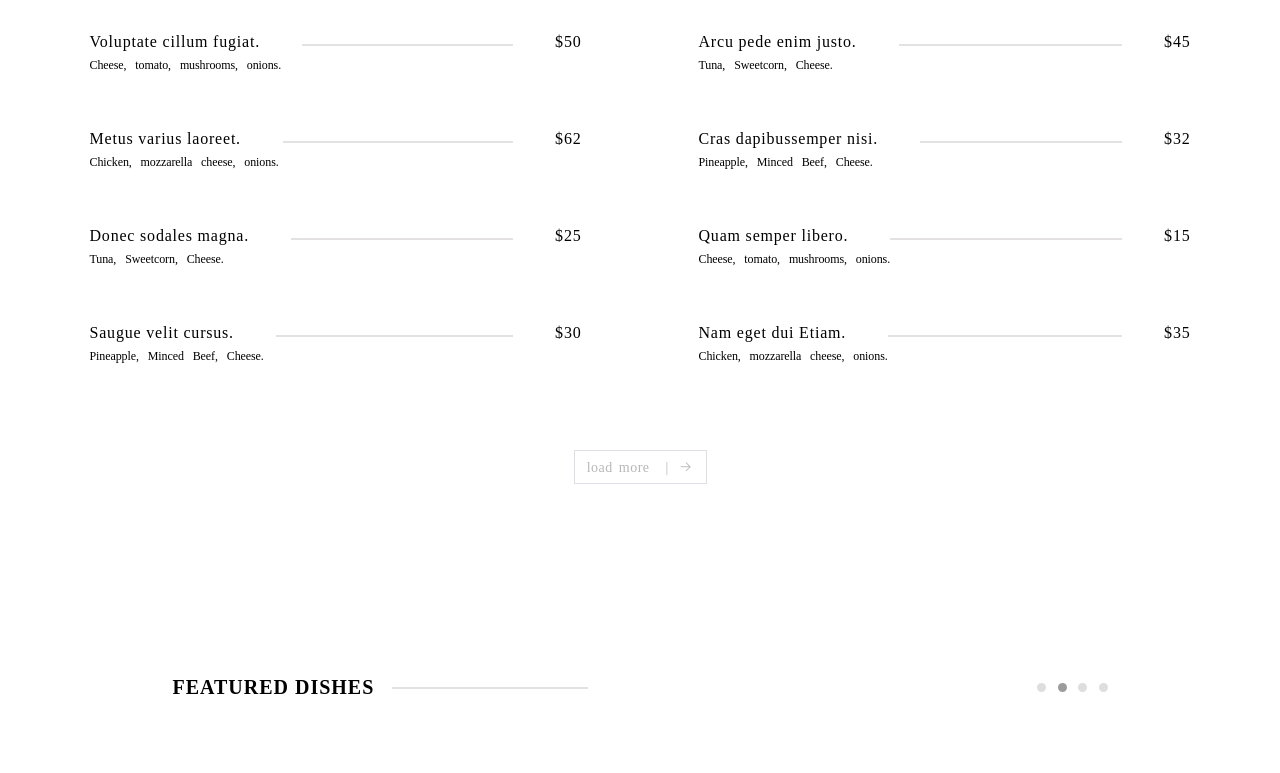
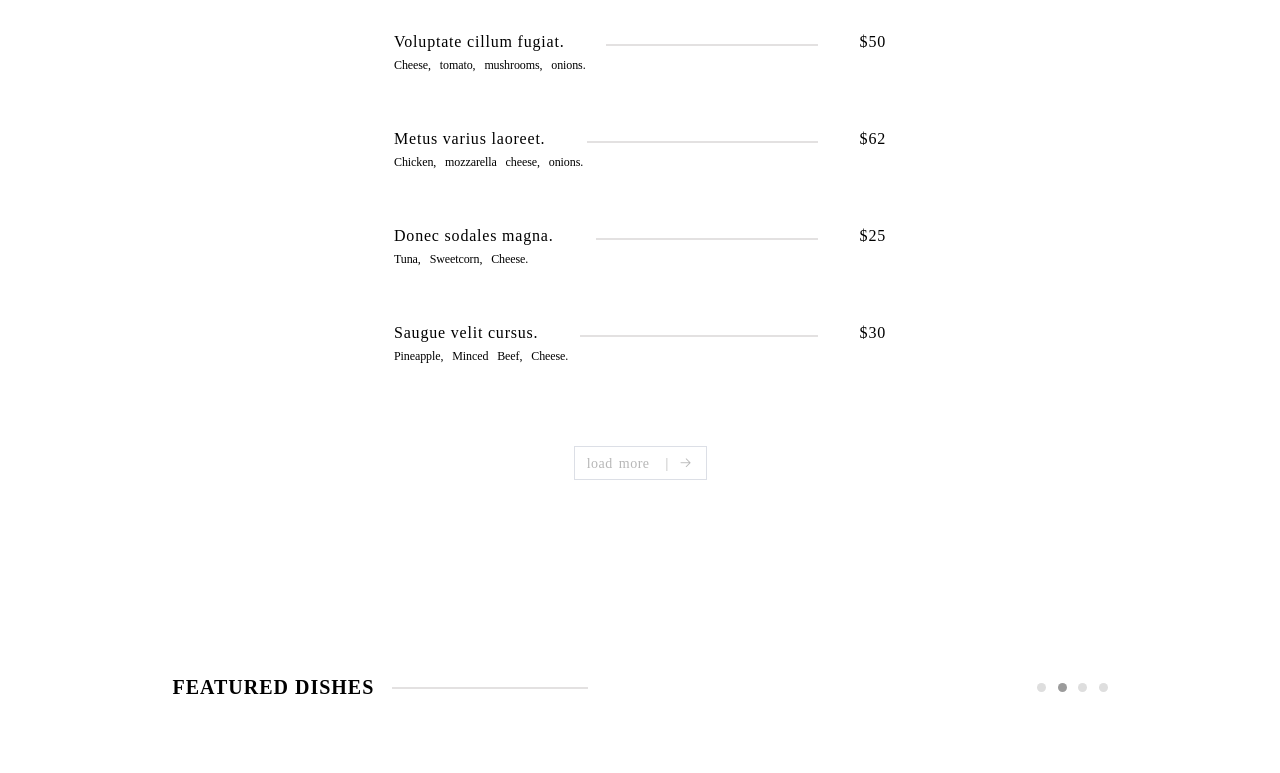
Before and after one commit to Faraks01/Vue-test-task, a Vue app: page / in a window 1280 px wide. Shown: the part 800-1573 px from the top of the page. Built offline with nearby package versions, Linux system fonts and the light colour scheme; a web font is replaced by a local one.

Commit message:
Сделал рендер списка от приходящего state

```diff
--- a/src/components/Main/DishesMenu.vue
+++ b/src/components/Main/DishesMenu.vue
@@ -6,9 +6,9 @@
       </el-col>
     </el-row>
 
-    <div class="menu-container">
-      <ul class="menu menu-left">
-        <li class="item" v-for="(item, index) in leftColumnItems" :key="'' + index">
+    <div class="menu-container" :class="{expand: isActive}">
+      <ul class="menu" v-for="(value, key) in dishesData" :key="'' + key">
+        <li class="item" v-for="(item, index) in value" :key="'' + index">
           <h4 class="headline">
             {{ item.headline }}
             <span class="spacing-line"/>
@@ -18,16 +18,6 @@
         </li>
       </ul>
 
-      <ul class="menu menu-right">
-        <li class="item" v-for="(item, index) in rightColumnItems" :key="'' + index">
-          <h4 class="headline">
-            {{ item.headline }}
-            <span class="spacing-line"/>
-            {{ "$" + item.price }}
-          </h4>
-          <p class="note">{{ item.note }}</p>
-        </li>
-      </ul>
     </div>
 
     <el-button @click="isActive = !isActive">
@@ -44,56 +34,17 @@
 <script>
 export default {
   name: "DishesMenu",
-  props: {},
   data: function() {
     return {
       figure: require("../../assets/billboard-figure.jpg"),
-      isActive: false,
-      leftColumnItems: [
-        {
-          headline: "Voluptate cillum fugiat.",
-          note: "Cheese, tomato, mushrooms, onions.",
-          price: 50
+      isActive: false
+    };
   },
-        {
-          headline: "Metus varius laoreet.",
-          note: "Chicken, mozzarella cheese, onions.",
-          price: 62
-        },
-        {
-          headline: "Donec sodales magna.",
-          note: "Tuna, Sweetcorn, Cheese.",
-          price: 25
-        },
-        {
-          headline: "Saugue velit cursus.",
-          note: "Pineapple, Minced Beef, Cheese.",
-          price: 30
+  computed: {
+    dishesData() {
+			console.log(this.$store.state.Static);
+      return this.$store.state.Static.dishesMenu;
     }
-      ],
-      rightColumnItems: [
-        {
-          headline: "Arcu pede enim justo.",
-          note: "Tuna, Sweetcorn, Cheese.",
-          price: 45
-        },
-        {
-          headline: "Cras dapibussemper nisi.",
-          note: "Pineapple, Minced Beef, Cheese.",
-          price: 32
-        },
-        {
-          headline: "Quam semper libero.",
-          note: "Cheese, tomato, mushrooms, onions.",
-          price: 15
-        },
-        {
-          headline: "Nam eget dui Etiam.",
-          note: "Chicken, mozzarella cheese, onions.",
-          price: 35
-        }
-      ]
-    };
   }
 };
 </script>
@@ -137,23 +88,33 @@ export default {
   }
 
   .menu-container {
-    margin: 0 !important;
-		margin-bottom: 30px !important;
+		max-height: calc(323px + 56px);
+    margin: 0 auto;
+		margin-bottom: 30px;
+		padding: 0 5%;
 
     display: flex;
 		flex-flow: row wrap;
+		overflow-y: hidden;
 		justify-content: center;
 
-		&>* {
+		&.expand {
+			max-height: initial;
+		}
+
+    @include breakpoint("medium") {
+      flex-wrap: wrap;
+    }
+
+    & > * {
       margin: 0 calc(117px / 2) 56px !important;
       flex: 0 0 492px;
-			@include breakpoint('small') {
-				flex-basis: 300px
+      @include breakpoint("small") {
+        flex-basis: 300px;
       }
     }
 
     .menu {
-
       .item {
         margin-bottom: 57px;
         &:last-child {
@@ -182,7 +143,7 @@ export default {
             height: 0px;
             outline: 1px solid #e3e1e1;
             margin: 12px 43px 0;
-						@include breakpoint('small') {
+            @include breakpoint("small") {
               margin: 12px 20px 0;
             }
           }
--- a/src/components/Main/DishesShowcase.vue
+++ b/src/components/Main/DishesShowcase.vue
@@ -9,7 +9,13 @@
         <li class="dot"></li>
       </ul>
     </div>
-    <el-card class="card" v-for="(card, index) in cards" :key="'' + index" :body-style="{ padding: '0px' }" shadow="never">
+    <el-card
+      class="card"
+      v-for="(card, index) in dishesCardsData"
+      :key="'' + index"
+      :body-style="{ padding: '0px' }"
+      shadow="never"
+    >
       <img :src="card.pic" class="picture">
       <span class="caption">
         <span>{{ card.caption }}</span>
@@ -23,35 +29,10 @@
 <script>
 export default {
   name: "DishesShowcase",
-  data() {
-    return {
-      cards: [
-        {
-          caption: "Fugiat nulla sint",
-          price: 30,
-          rating: 4,
-          pic: require("../../assets/dish-1.jpg")
-        },
-        {
-          caption: "Daute irure dolor",
-          price: 30,
-          rating: 3,
-          pic: require("../../assets/dish-2.jpg")
-        },
-        {
-          caption: "Officia deserunt mollit",
-          price: 30,
-          rating: 5,
-          pic: require("../../assets/dish-3.jpg")
-        },
-        {
-          caption: "Pim minim veniam",
-          price: 30,
-          rating: 4,
-          pic: require("../../assets/dish-4.jpg")
+  computed: {
+    dishesCardsData() {
+      return this.$store.state.Static.dishesCards;
     }
-      ]
-    };
   }
 };
 </script>
@@ -59,14 +40,14 @@ export default {
 <style lang="scss" scoped>
 .dishes-showcase {
   padding: 0 12.3%;
-	&>* {
+  & > * {
     margin: 0 15px;
   }
 
   display: flex;
   flex-flow: row wrap;
   justify-content: space-between;
-	@include breakpoint('small') {
+  @include breakpoint("small") {
     justify-content: center;
   }
   .headline {
```
Lines whose indentation alone changed are shown as unchanged.
